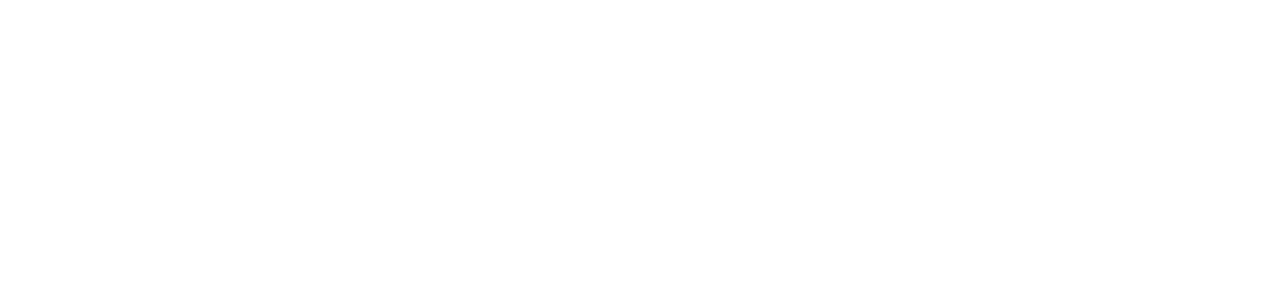
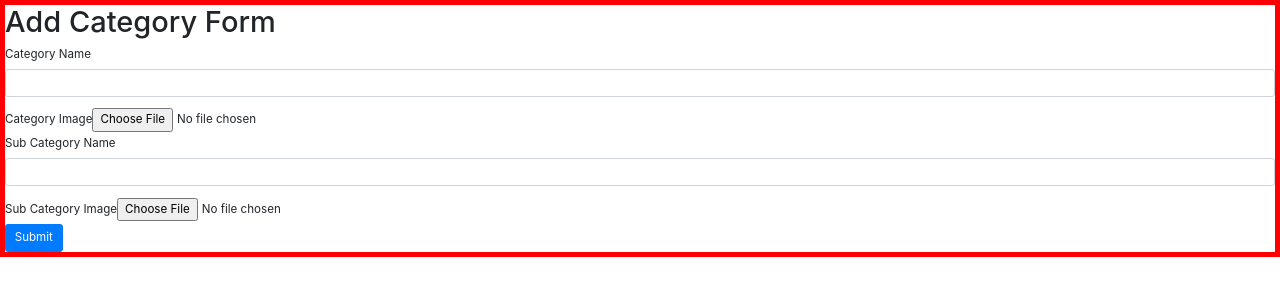
Before and after one commit to SyedOsamaBinAzhar/cambridgeClone, a React (Create React App) app: page /page/Admin in a window 1280 px wide. Shown: the top 300 px of the page. Built offline with nearby package versions, Linux system fonts and the light colour scheme.

Commit message:
Data stored in firestore through CategoryForm.js A new category and sub category is created in database.

```diff
--- a/package.json
+++ b/package.json
@@ -15,6 +15,7 @@
     "redux": "^4.0.5",
     "redux-devtools-extension": "^2.13.8",
     "redux-thunk": "^2.3.0",
+    "uuid": "^3.4.0",
     "web-vitals": "^0.2.4"
   },
   "scripts": {
--- /dev/null
+++ b/src/AdminComponents/CategoryForm/CategoryForm.css
@@ -0,0 +1,3 @@
+.categoryFormStyle{
+    border: 5px solid red;
+}
--- /dev/null
+++ b/src/AdminComponents/CategoryForm/CategoryForm.js
@@ -0,0 +1,65 @@
+import React, { useState } from 'react'
+import "./CategoryForm.css";
+import {createACategoryAndSubCategoryInFirestore} from "../../FirebaseUtilities/FirebaseUtilities"
+import { v4 as uuid } from 'uuid';
+
+//This component has a form which contains fields for setting dynamic categories and sub-categories along with few properties in firestore
+//the data object is passed to createAcategoryfn which is present in firebaseUtilities.js
+
+const CategoryForm = () => {
+
+
+  let [categoryName,setCategoryName] = useState("");
+  let [categoryImage,setCategoryImage] = useState("");
+  let [subCategoryName,setSubCategoryName] = useState("");
+  let [subCategoryImage,setSubCategoryImage] = useState("");
+
+
+  let categorySubmitHandler = (e) => {
+    e.preventDefault();
+      let categoryDetails = {
+        mainCategoryName : categoryName,
+        mainCategoryCover : categoryImage,
+        subCategoryName : subCategoryName,
+        subCategoryCover : subCategoryImage,
+        // createdAt : new Date(),
+        id : uuid()
+      }
+      createACategoryAndSubCategoryInFirestore(categoryDetails)
+  }
+
+
+
+    return (
+        <form className="categoryFormStyle" onSubmit={categorySubmitHandler}>
+            <h1>Add Category Form</h1>
+  <div className="form-group">
+    <label >Category Name</label>
+    <input value={categoryName} onChange={(e) => setCategoryName(e.target.value)} type="text" className="form-control" id="exampleInputEmail1" aria-describedby="emailHelp"/>
+  </div>
+
+  <div className="">
+    <label >Category Image</label>
+    <input onChange={(e) => setCategoryImage(e.target.files[0])}  type="file"/>
+
+  </div>
+
+  <div className="form-group">
+    <label>Sub Category Name</label>
+    <input value={subCategoryName} onChange={(e) => setSubCategoryName(e.target.value)} type="text" className="form-control" id="exampleInputPassword1"/>
+  </div>
+
+  <div className="">
+    <label >Sub Category Image</label>
+    <input  onChange={(e) => setSubCategoryImage(e.target.files[0])} type="file" />
+  </div>
+  <button type="submit" className="btn btn-primary">Submit</button>
+</form>
+
+
+)
+}
+
+
+
+export default CategoryForm
--- a/src/App.js
+++ b/src/App.js
@@ -11,6 +11,7 @@ import {
   Link
 } from "react-router-dom";
 import TestPage from './Pages/TestPage/TestPage';
+import Admin from './Pages/Admin/Admin';
 
 function App() {
   return (
@@ -21,6 +22,8 @@ function App() {
         <Route path="/page/JuniorCategory" component={JuniorCategory} />
         <Route path="/page/Signup" component={SignupPage} />
         <Route path="/page/Test" component={TestPage} />
+        <Route path="/page/Admin" component={Admin} />
+
 
 
        </Switch>
--- /dev/null
+++ b/src/FirebaseUtilities/FirebaseUtilities.js
@@ -0,0 +1,20 @@
+//a function that accepts data from CategoryForm.js and creates a new collection i.e category and a doc i.e sub-category in firestore
+//each sub-category has
+//1) category name 2) Category Image 3) sub category name 4) sub category image
+
+import {firestore} from "../Firebase/Firebase"
+
+
+export let createACategoryAndSubCategoryInFirestore = async(categoryObj) => {
+    console.log(categoryObj)
+    let {mainCategoryCover,subCategoryCover,mainCategoryName,subCategoryName} = categoryObj;
+
+    //had issues in file name while sending to firestore so had to edit it over here.
+    categoryObj.mainCategoryCover = mainCategoryCover.name;
+    categoryObj.subCategoryCover = subCategoryCover.name;
+
+    console.log(categoryObj)
+
+    //sending data to firestore making a separate collection for each category
+    await firestore.collection(`Categories`).doc(`${mainCategoryName}`).set(categoryObj);
+}
--- /dev/null
+++ b/src/Pages/Admin/Admin.jsx
@@ -0,0 +1,12 @@
+import React from 'react'
+import CategoryForm from '../../AdminComponents/CategoryForm/CategoryForm'
+
+const Admin = () => {
+    return (
+        <div>
+            <CategoryForm/>
+        </div>
+    )
+}
+
+export default Admin
--- a/src/Redux/CartDivState/CartDivStateReducer.js
+++ b/src/Redux/CartDivState/CartDivStateReducer.js
@@ -4,9 +4,9 @@ var initialState=false;
 
 
 const CartDivStateReducer = (state=initialState,actions) => {
-    console.log(actions)
+    // console.log(actions)
     var{type,payload} = actions;
-    console.log(payload)
+    // console.log(payload)
     switch (type) {
         case CART_DIV_STATUS:
             return payload.cartDivStatus
```
Also changed, not shown: src/Pages/Admin/Admin.css (added), 2 other files (tests, documents, lock files or other folders).
